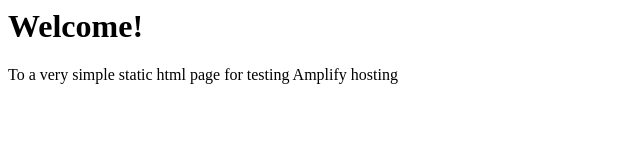
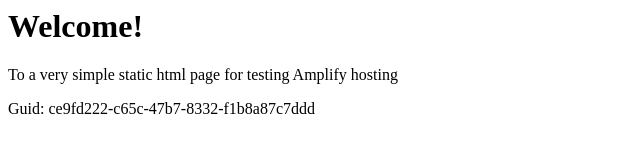
Before and after one commit to aws-aemilia-pdx/Github-PR-Commit-Integration-Test-DoNotTouch-v1-preprod-us-west-2, a website: page src/index.html in a window 1280 px wide. Shown: the whole page, without its empty margins (0-640 px from the left). Drawn offline with Linux system fonts and the light colour scheme.

Commit message:
commit from integ tests

```diff
--- a/src/index.html
+++ b/src/index.html
@@ -1,3 +1,5 @@
+
+
 <html lang="en">
 
 <head>
@@ -10,6 +12,6 @@
 <body>
     <h1>Welcome!</h1>
     <p>To a very simple static html page for testing Amplify hosting</p>
-</body>
+    <p>Guid: ce9fd222-c65c-47b7-8332-f1b8a87c7ddd</p></body>
 
 </html>
```
